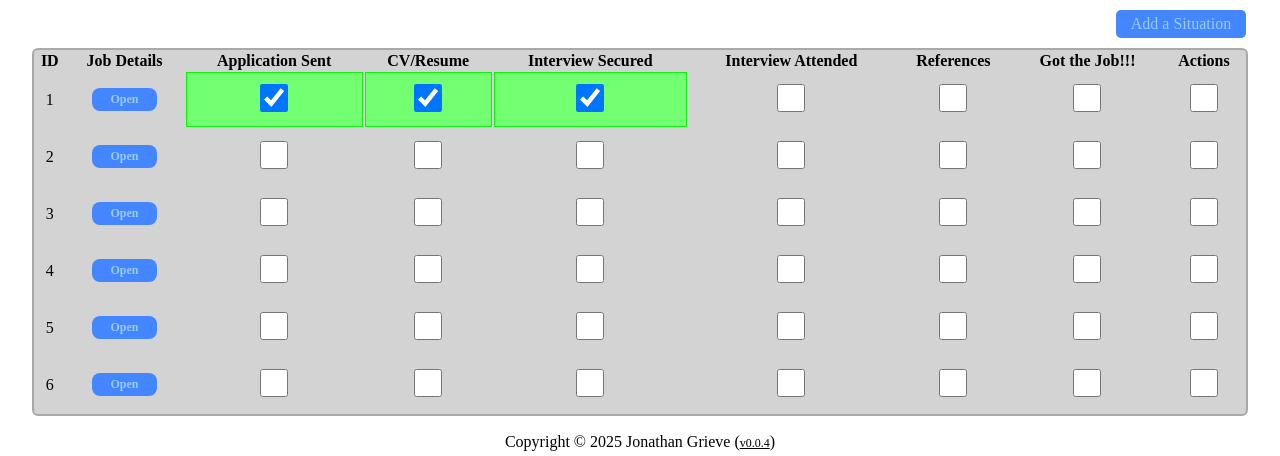
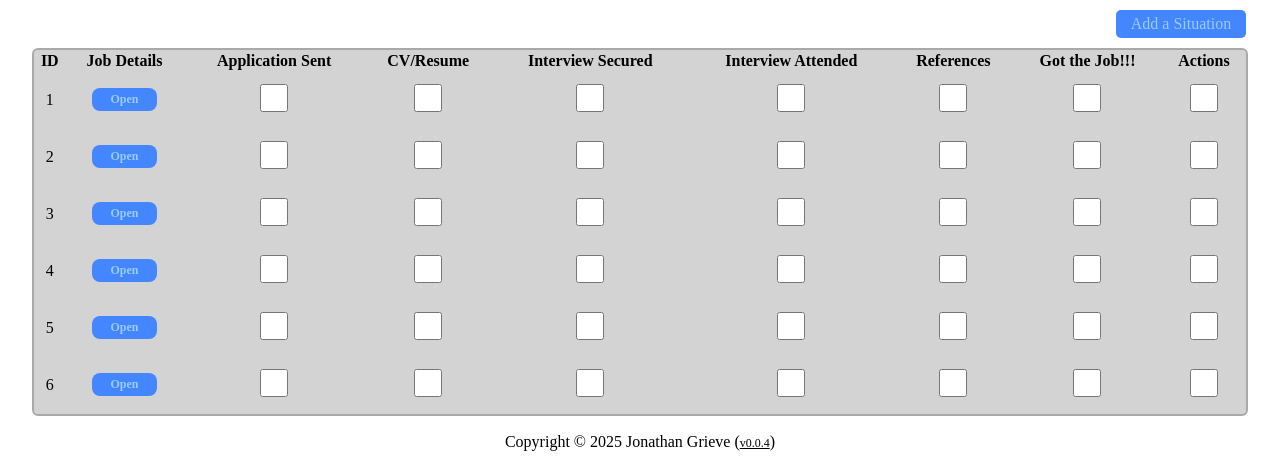
Before and after one commit to jg-digital-media/jgdm_jobs_pathway, a PHP site: page /list.php in a window 1280 px wide. Shown: the part 185-641 px from the top of the page. Run offline with PHP 8.4, Linux system fonts and the light colour scheme.

Commit message:
remove hard coded td class attributes

```diff
--- a/assets/template-parts/jobs-list.php
+++ b/assets/template-parts/jobs-list.php
@@ -47,9 +47,9 @@
             <tr>
                 <td>1</td>
                 <td><a href="job-details.php">Open</a></td>
-                <td id="j1s2" class="stage---completed"><input type="checkbox" class="stage---completed--checkbox" id="chkbox---j1s2" name="j1s2"></a></td>
-                <td id="j1s3" class="stage---completed"><input type="checkbox" class="stage---completed--checkbox" id="chkbox---j1s3" name="j1s3"></a></td>
-                <td id="j1s4" class="stage---completed"><input type="checkbox" class="stage---completed--checkbox" id="chkbox---j1s4" name="j1s4"></a></td>
+                <td id="j1s2"><input type="checkbox" class="stage---completed--checkbox" id="chkbox---j1s2" name="j1s2"></a></td>
+                <td id="j1s3"><input type="checkbox" class="stage---completed--checkbox" id="chkbox---j1s3" name="j1s3"></a></td>
+                <td id="j1s4"><input type="checkbox" class="stage---completed--checkbox" id="chkbox---j1s4" name="j1s4"></a></td>
                 <td id="j1s5"><input type="checkbox" class="stage---completed--checkbox" id="chkbox---j1s5" name="j1s5"></a></td>
                 <td id="j1s6"><input type="checkbox" class="stage---completed--checkbox" id="chkbox---j1s6" name="j1s6"></a></td>
                 <td id="j1s7"><input type="checkbox" class="stage---completed--checkbox" id="chkbox---j1s7" name="j1s7"></a></td>
```
